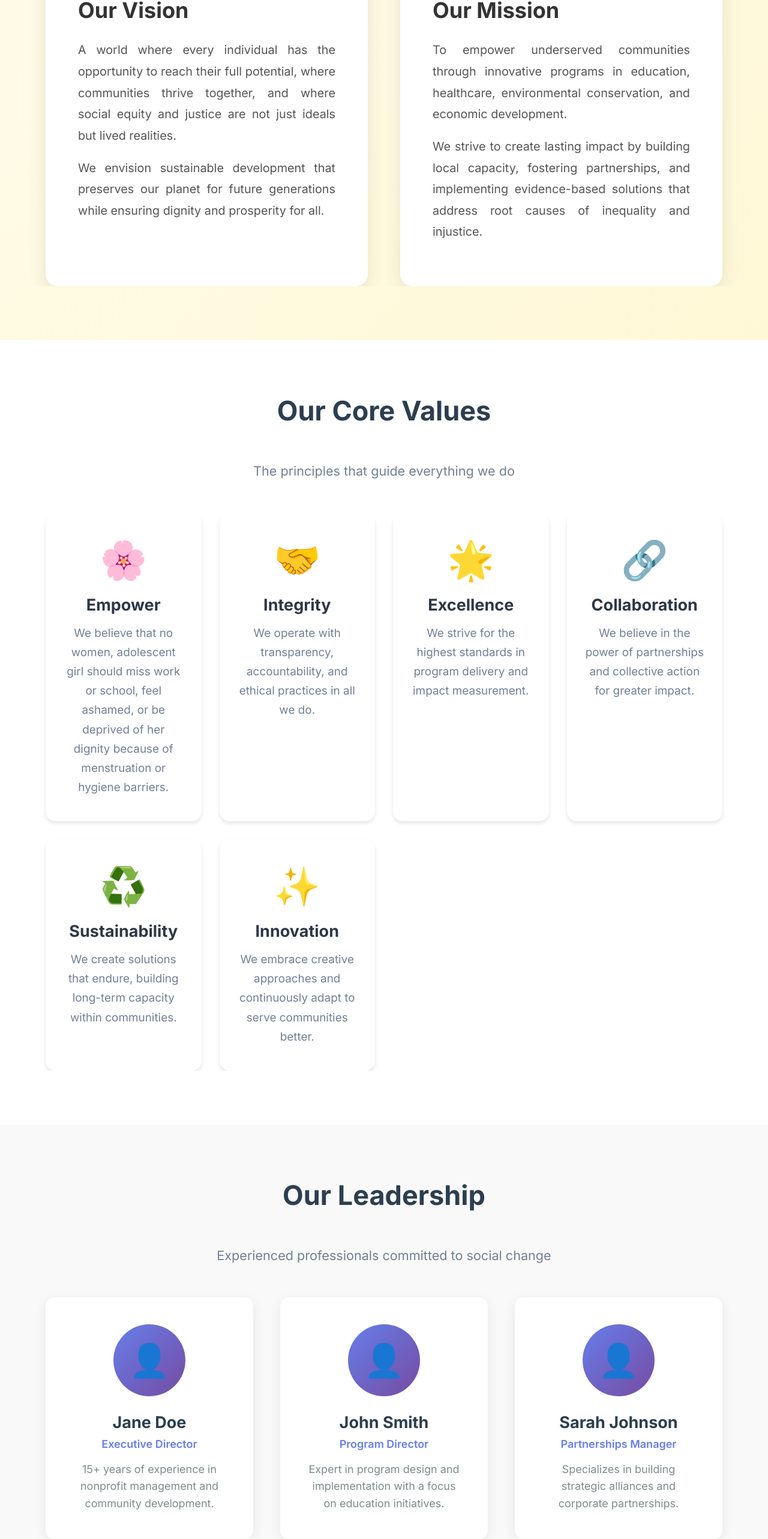
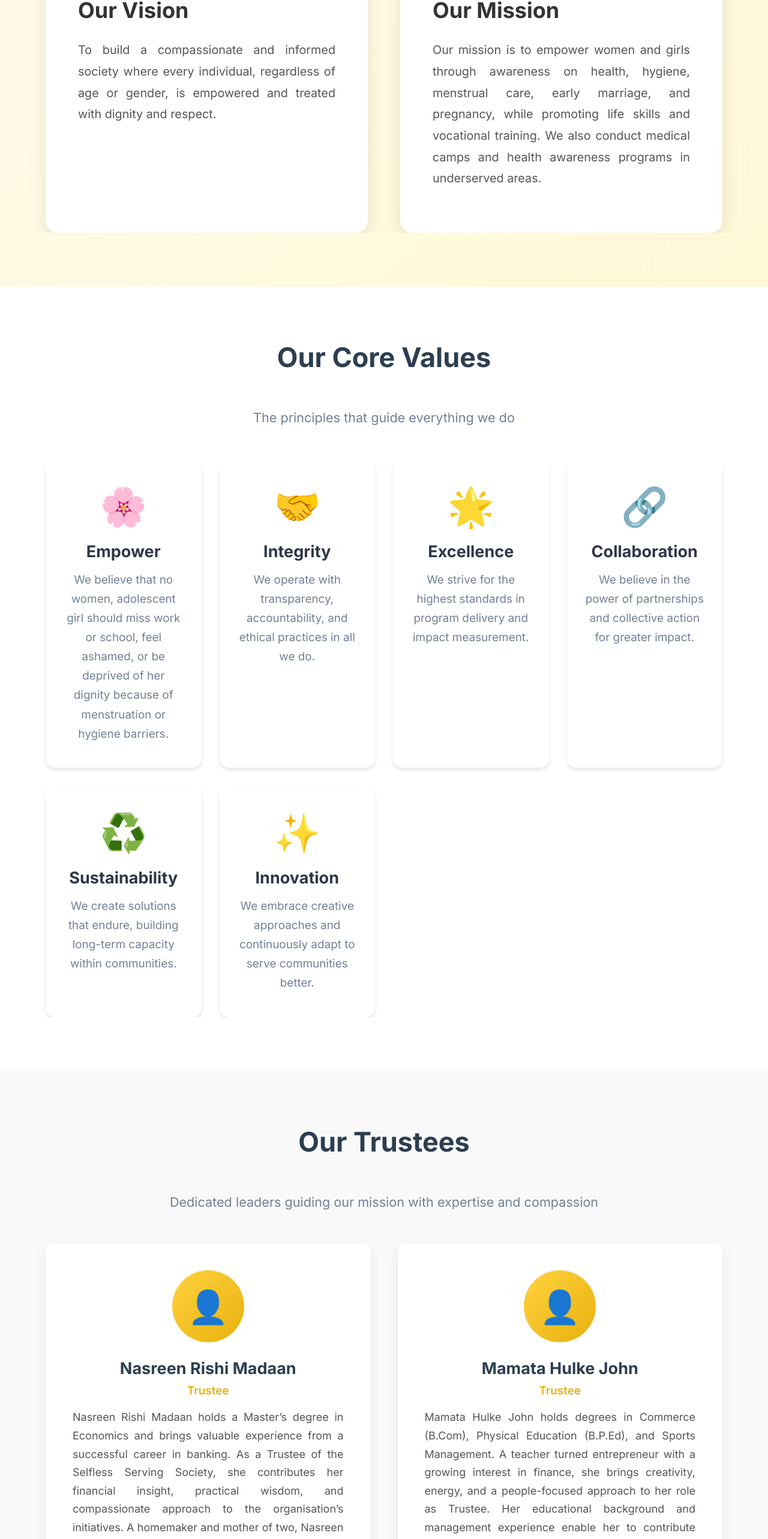
Before and after one commit to not-manmit/sss-ngo-website-react, a React (Create React App) app: page /about in a window 1280 px wide. Shown: the part 2844-5410 px from the top of the page at 60% size. Built offline with nearby package versions, Linux system fonts and the light colour scheme.

Commit message:
Trustee-Added

```diff
--- a/src/pages/About.css
+++ b/src/pages/About.css
@@ -325,8 +325,10 @@
 
 .team-grid {
   display: grid;
-  grid-template-columns: repeat(auto-fit, minmax(280px, 1fr));
+  grid-template-columns: repeat(2, 1fr);
   gap: 2.5rem;
+  max-width: 1400px;
+  margin: 0 auto;
 }
 
 .team-card {
@@ -336,6 +338,9 @@
   box-shadow: 0 5px 20px rgba(0, 0, 0, 0.08);
   text-align: center;
   transition: all 0.3s ease;
+  display: flex;
+  flex-direction: column;
+  align-items: center;
 }
 
 .team-card:hover {
@@ -347,12 +352,13 @@
   width: 120px;
   height: 120px;
   border-radius: 50%;
-  background: linear-gradient(135deg, #667eea 0%, #764ba2 100%);
+  background: linear-gradient(135deg, #FFD23F 0%, #E8B10D 100%);
   margin: 0 auto 1.5rem;
   display: flex;
   align-items: center;
   justify-content: center;
   font-size: 3rem;
+  flex-shrink: 0;
 }
 
 .team-card h3 {
@@ -364,18 +370,21 @@
 }
 
 .team-role {
-  color: #667eea;
+  color: #E8B10D;
   font-weight: 600;
   margin-bottom: 1rem;
+  font-size: 1.05rem;
   word-wrap: break-word;
   overflow-wrap: break-word;
 }
 
 .team-bio {
-  color: #7f8c8d;
-  line-height: 1.6;
+  color: #555;
+  line-height: 1.7;
   word-wrap: break-word;
   overflow-wrap: break-word;
+  text-align: justify;
+  font-size: 1rem;
 }
 
 /* Impact Statement */
@@ -659,6 +668,15 @@
     overflow-x: hidden;
   }
 
+  .team-card {
+    padding: 2rem;
+  }
+
+  .team-bio {
+    text-align: left;
+    font-size: 0.95rem;
+  }
+
   .image-box {
     aspect-ratio: 4/3;
     max-height: 980px;
@@ -730,6 +748,7 @@
   .team-card {
     max-width: 100%;
     overflow-x: hidden;
+    padding: 2rem;
   }
 
   .team-card h3,
@@ -738,6 +757,11 @@
     word-break: break-word;
     max-width: 100%;
     hyphens: auto;
+  }
+
+  .team-bio {
+    text-align: left;
+    font-size: 0.95rem;
   }
 }
 
@@ -897,6 +921,12 @@
     overflow-x: hidden;
   }
 
+  .team-photo {
+    width: 100px;
+    height: 100px;
+    font-size: 2.5rem;
+  }
+
   .vm-icon,
   .value-icon {
     font-size: 2.5rem;
@@ -951,6 +981,7 @@
     word-break: break-word;
     max-width: 100%;
     hyphens: auto;
+    text-align: left;
   }
 
   .impact-statement {
--- a/src/pages/About.js
+++ b/src/pages/About.js
@@ -176,26 +176,14 @@ const About = () => {
               <div className="vm-icon">🎯</div>
               <h2>Our Vision</h2>
               <p>
-                A world where every individual has the opportunity to reach their full potential,
-                where communities thrive together, and where social equity and justice are not
-                just ideals but lived realities.
-              </p>
-              <p>
-                We envision sustainable development that preserves our planet for future generations
-                while ensuring dignity and prosperity for all.
+                To build a compassionate and informed society where every individual, regardless of age or gender, is empowered and treated with dignity and respect.
               </p>
             </div>
             <div className="vm-card slide-up">
               <div className="vm-icon">🚀</div>
               <h2>Our Mission</h2>
               <p>
-                To empower underserved communities through innovative programs in education,
-                healthcare, environmental conservation, and economic development.
-              </p>
-              <p>
-                We strive to create lasting impact by building local capacity, fostering
-                partnerships, and implementing evidence-based solutions that address root causes
-                of inequality and injustice.
+                Our mission is to empower women and girls through awareness on health, hygiene, menstrual care, early marriage, and pregnancy, while promoting life skills and vocational training. We also conduct medical camps and health awareness programs in underserved areas.
               </p>
             </div>
           </div>
@@ -247,33 +235,65 @@ const About = () => {
       {/* Team Section */}
       <section className="section team-section">
         <div className="container">
-          <h2 className="section-heading centered">Our Leadership</h2>
+          <h2 className="section-heading centered">Our Trustees</h2>
           <p className="section-subheading centered">
-            Experienced professionals committed to social change
+            Dedicated leaders guiding our mission with expertise and compassion
           </p>
           <div className="team-grid">
             <div className="team-card slide-up">
               <div className="team-photo">👤</div>
-              <h3>Jane Doe</h3>
-              <p className="team-role">Executive Director</p>
+              <h3>Nasreen Rishi Madaan</h3>
+              <p className="team-role">Trustee</p>
               <p className="team-bio">
-                15+ years of experience in nonprofit management and community development.
+                Nasreen Rishi Madaan holds a Master’s degree in Economics and brings valuable experience from a successful career in banking. As a Trustee of the Selfless Serving Society, she contributes her financial insight, practical wisdom, and compassionate approach to the organisation’s initiatives. A homemaker and mother of two, Nasreen balances her professional and personal pursuits while supporting the Society’s mission to empower communities.
               </p>
             </div>
             <div className="team-card slide-up">
               <div className="team-photo">👤</div>
-              <h3>John Smith</h3>
-              <p className="team-role">Program Director</p>
+              <h3>Mamata Hulke John</h3>
+              <p className="team-role">Trustee</p>
               <p className="team-bio">
-                Expert in program design and implementation with a focus on education initiatives.
+                Mamata Hulke John holds degrees in Commerce (B.Com), Physical Education (B.P.Ed), and Sports Management. A teacher turned entrepreneur with a growing interest in finance, she brings creativity, energy, and a people-focused approach to her role as Trustee. Her educational background and management experience enable her to contribute effectively to the organisation’s programs and social initiatives
               </p>
             </div>
             <div className="team-card slide-up">
               <div className="team-photo">👤</div>
-              <h3>Sarah Johnson</h3>
-              <p className="team-role">Partnerships Manager</p>
+              <h3>Sunita Fernandes</h3>
+              <p className="team-role">Trustee</p>
               <p className="team-bio">
-                Specializes in building strategic alliances and corporate partnerships.
+                Sunita Fernandes holds a Post Graduate Diploma in Human Resources and brings nearly two decades of global experience across East Africa and India. An accomplished HR professional, she has led initiatives in people development, organisational transformation, and culture alignment. As Trustee, Sunita applies her expertise to foster a positive, people-centered approach in the Society’s operations and outreach programs.
+              </p>
+            </div>
+            <div className="team-card slide-up">
+              <div className="team-photo">👤</div>
+              <h3>Pooja Nirala</h3>
+              <p className="team-role">Trustee</p>
+              <p className="team-bio">
+                Pooja Nirala holds a Master’s degree in Accounts and Finance and has over ten years of professional experience as a Senior Accountant. Passionate about social development, she has actively volunteered with several NGOs. As a Trustee, she leverages her financial expertise and commitment to community welfare to support the Selfless Serving Society’s mission of creating meaningful impact.
+              </p>
+            </div>
+            <div className="team-card slide-up">
+              <div className="team-photo">👤</div>
+              <h3>Catherine Mrinal Dutta</h3>
+              <p className="team-role">Trustee</p>
+              <p className="team-bio">
+                Catherine Mrinal Dutta, the most senior member of the Trust, brings extensive experience, wisdom, and compassion. Hailing from Goa and raised by a single parent, she embodies resilience and empathy. Having witnessed the challenges faced by women and children firsthand, she contributes through ideation, guidance, and active support in every possible way. After a fulfilling career with a leading newspaper, she now dedicates her time to empowering women and children through the Society’s initiatives.
+              </p>
+            </div>
+            <div className="team-card slide-up">
+              <div className="team-photo">👤</div>
+              <h3>Lishoy George</h3>
+              <p className="team-role">Trustee</p>
+              <p className="team-bio">
+                Lishoy George holds a degree from a reputed art college and brings over two decades of experience in the advertising industry. Currently associated with a leading advertising agency, he combines his creative expertise with strategic insight to support the initiatives and outreach programs of the Society. Driven by a strong commitment to giving back to society, he plays a key role in advancing the organisation’s mission.
+              </p>
+            </div>
+            <div className="team-card slide-up">
+              <div className="team-photo">👤</div>
+              <h3>Konica Lishoy</h3>
+              <p className="team-role">Trustee</p>
+              <p className="team-bio">
+                Konica Lishoy holds a diploma in Commercial Art. After a professional career, she took a break to focus on motherhood. Her involvement with the Teach for India project, visiting underserved schools and interacting with parents, especially mothers, inspired her to work for children and women in need. Following several years with an NGO, she founded the Selfless Serving Society, bringing experience, knowledge, and a compassionate approach to the organisation’s programs.
               </p>
             </div>
           </div>
```
